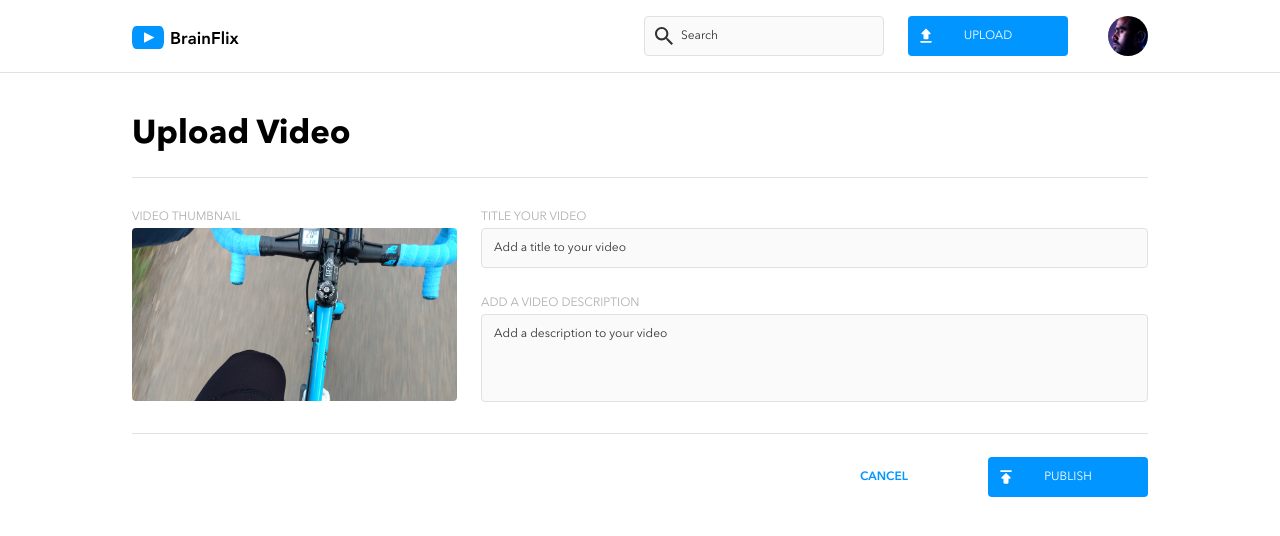
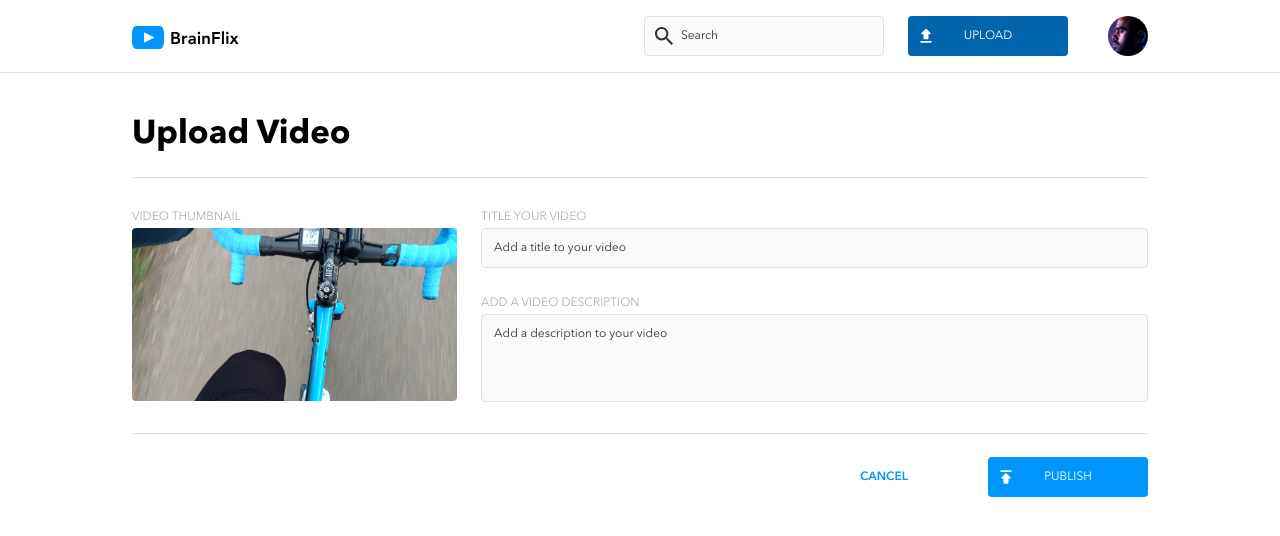
Before and after one commit to Arvton/arvin-josol-brainflix, a React (Create React App) app: page /upload in a window 1280 px wide. In both pictures the pointer is over the button "UPLOAD". Shown: the top 536 px of the page. Built offline with nearby package versions, Linux system fonts and the light colour scheme.

Commit message:
add small changes to folder structure and styles: - move VideoSection to pages folder     - resolve component imports in VideoSection - create page-font mixin so font isn't declared multiple times - add hover states to buttons

```diff
--- a/src/App.js
+++ b/src/App.js
@@ -1,5 +1,5 @@
 import Header from './components/Header/Header'
-import VideoSection from './components/VideoSection/VideoSection';
+import VideoSection from './pages/VideoSection/VideoSection';
 import Upload from './pages/Upload/Upload';
 import { BrowserRouter, Route, Routes } from 'react-router-dom';
 import './App.scss';
--- a/src/App.scss
+++ b/src/App.scss
@@ -3,3 +3,10 @@
 @use './styles/partials/fonts';
 @use './styles/partials/typography' as *;
 @use './styles/partials/mixins' as *;
+
+body,
+button,
+input,
+textarea {
+    @include page-font;
+}
--- a/src/components/CommentsForm/CommentsForm.scss
+++ b/src/components/CommentsForm/CommentsForm.scss
@@ -97,6 +97,12 @@
         padding: 1.25rem;
         margin-bottom: 2rem;
 
+        &:hover {
+            background:
+            url(../../assets/images/icons/add_comment.svg) no-repeat left 1.5rem center, $secondary-two;
+        background-size: 2rem;
+        }
+
         @include tablet {
             width: 27rem;
             height: 5rem;
--- a/src/components/HeaderControls/HeaderControls.scss
+++ b/src/components/HeaderControls/HeaderControls.scss
@@ -51,6 +51,12 @@
         font-weight: 400;
         padding: 1.25rem;
 
+        &:hover {
+            background:
+            url(../../assets/images/icons/upload.svg) no-repeat left 1rem center, $secondary-two;
+            background-size: 2.5rem;
+        }
+
         @include tablet {
             width: 20rem;
         }
--- a/src/pages/Upload/Upload.scss
+++ b/src/pages/Upload/Upload.scss
@@ -149,12 +149,22 @@
             background:
                 url(../../assets/images/icons/publish.svg) no-repeat left 1rem center, $primary-two;
             background-size: 2.5rem;
+
+            &:hover {
+                background:
+                url(../../assets/images/icons/publish.svg) no-repeat left 1rem center, $secondary-two;
+            background-size: 2.5rem;
+            }
         }
 
         &--cancel {
             color: $primary-two;
             font-weight: 600;
             background-color: $primary-four;
+
+            &:hover {
+                background-color: $secondary-three;
+            }
         }
     }
 
--- a/src/components/VideoSection/VideoSection.js
+++ b/src/pages/VideoSection/VideoSection.js
@@ -1,7 +1,7 @@
 import api from '../../components/utils/utils.json'
-import MainVideo from "../MainVideo/MainVideo";
-import NextVideos from "../NextVideosSection/NextVideosSection";
-import VideoPlayer from "../VideoPlayer/VideoPlayer";
+import MainVideo from "../../components/MainVideo/MainVideo";
+import NextVideos from "../../components/NextVideosSection/NextVideosSection";
+import VideoPlayer from "../../components/VideoPlayer/VideoPlayer";
 import { useState, useEffect } from 'react';
 import { useParams } from "react-router-dom";
 import axios from "axios";
@@ -48,11 +48,6 @@ export default function VideoSection() {
         }
     }, [videoId, nextVideoList]);
 
-
-    const changeCurrentVideoId = (id => {
-        setCurrentVideoId(id)
-    })
-
     return (
         <main>
             <section className="videos">
@@ -64,7 +59,6 @@ export default function VideoSection() {
                     <div className="videos__next">
                         {nextVideoList && <NextVideos
                             nextVideosList={nextVideoList}
-                            changeCurrentVideoId={changeCurrentVideoId}
                             currentVideoId={currentVideoId}
                         />}
                     </div>
--- a/src/styles/partials/_typography.scss
+++ b/src/styles/partials/_typography.scss
@@ -1,10 +1,7 @@
 @use './mixins' as *;
 
 // default typography
-body,
-button,
-input,
-textarea {
+@mixin page-font {
     font-family: "Avenir", Arial, sans-serif;
     font-size: 2rem;
 }
```
Also changed, not shown: src/pages/VideoSection/VideoSection.scss (renamed from src/components/VideoSection/VideoSection.scss).
